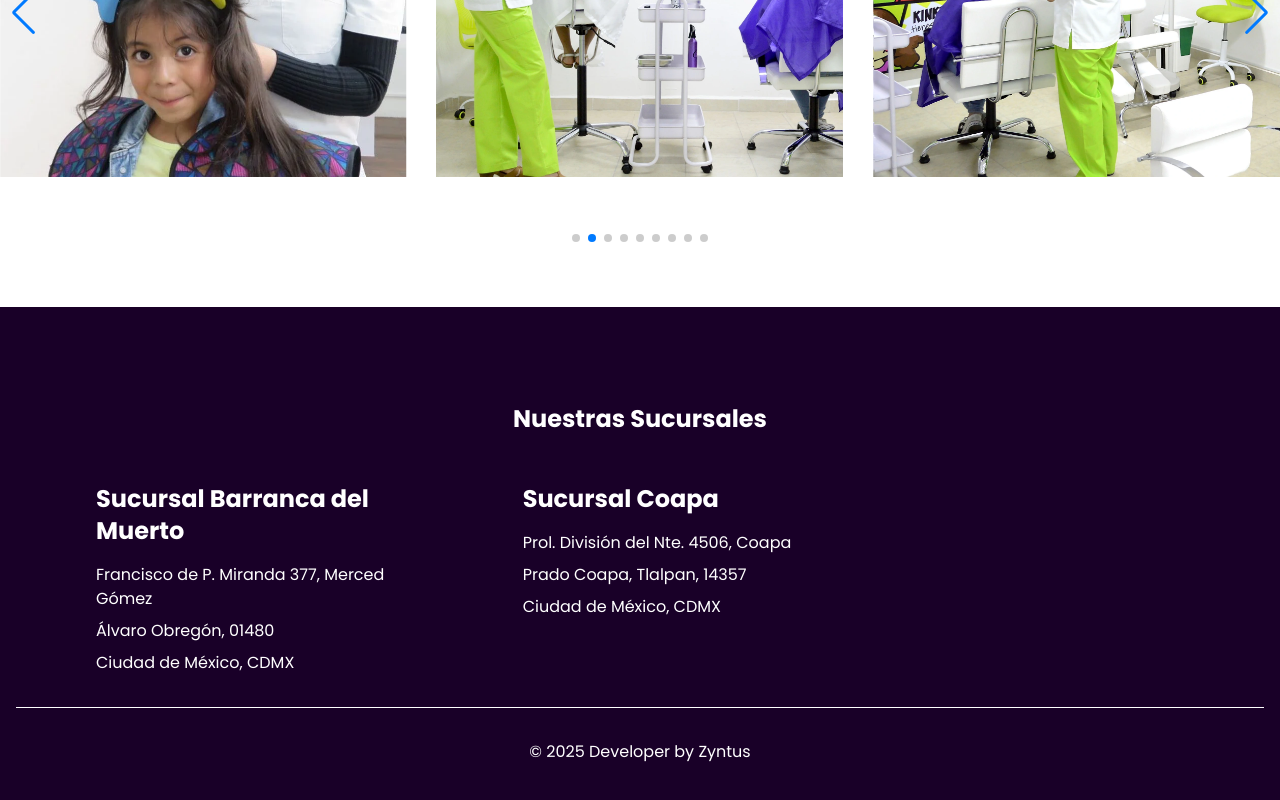
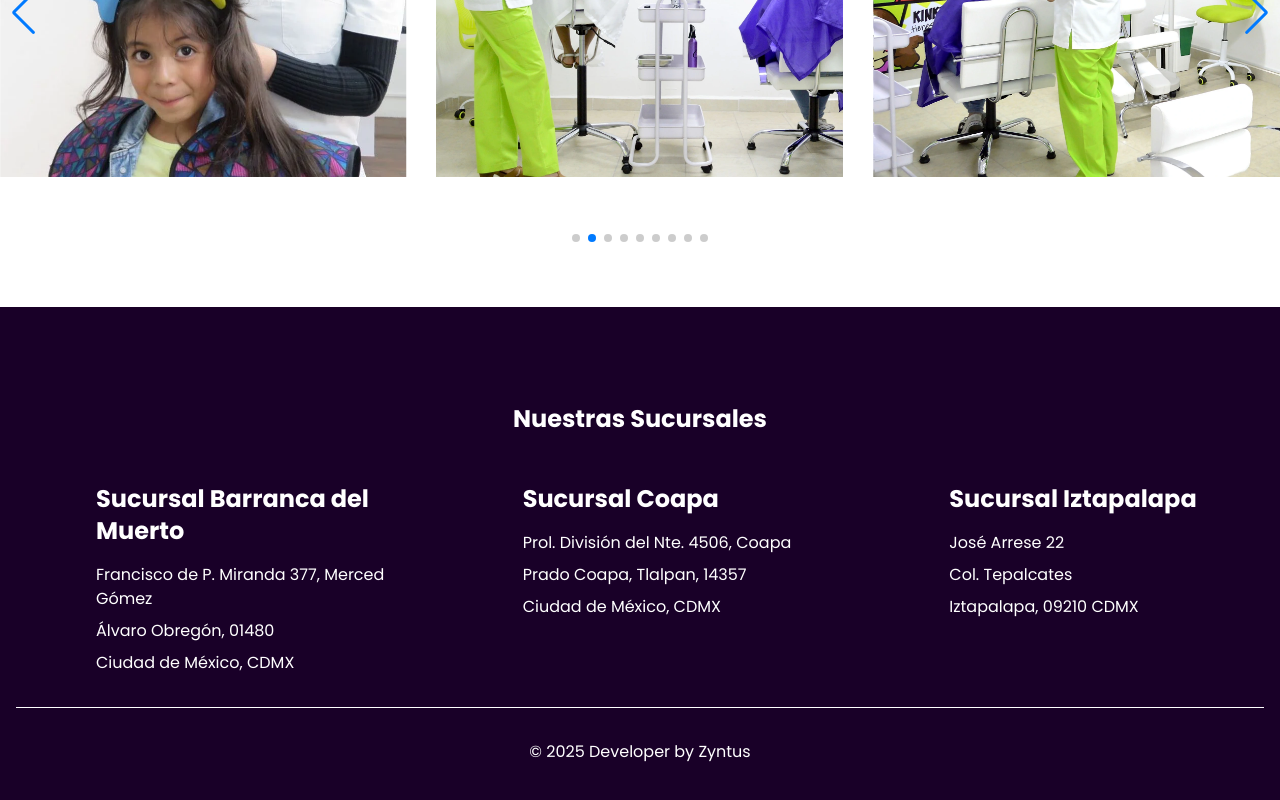
Before and after one commit to BryanTohsaka/pioouch-2, a Next.js app: page / in a window 1280 px wide. Shown: the part 3840-4640 px from the top of the page. Built offline with nearby package versions, Linux system fonts and the light colour scheme.

Commit message:
add tepalcates suc

```diff
--- a/app/components/Banner/Banner.tsx
+++ b/app/components/Banner/Banner.tsx
@@ -19,7 +19,7 @@ const Banner = () => {
 
                     <div className="text-center mt-5 mb-24">
 
-                        <a href='https://wa.me/5551004343?text=Hola%20Sin%20Piojos%C2%AE.%20Me%20puedes%20dar%20info%20sobre%20los%20tratamientos%20para%20eliminar%20piojos?%20Gracias.' className='text-15px ml-4 mt-2 text-blue transition duration-150 ease-in-out hover:text-white hover:bg-blue font-medium py-5 px-16 border border-lightgrey leafbutton'>
+                        <a href='https://wa.me/5570127591?text=Hola%20Sin%20Piojos%C2%AE.%20Me%20puedes%20dar%20info%20sobre%20los%20tratamientos%20para%20eliminar%20piojos?%20Gracias.' className='text-15px ml-4 mt-2 text-blue transition duration-150 ease-in-out hover:text-white hover:bg-blue font-medium py-5 px-16 border border-lightgrey leafbutton'>
                         ¡Agenda tu cita!
                         </a>
 
--- a/app/components/Btnwp.tsx
+++ b/app/components/Btnwp.tsx
@@ -4,11 +4,11 @@ const Btnwp = () => {
   return (
     <>
       <div className='btn-wp btn-fixed'>
-        <a href='https://wa.me/5551004343?text=Hola%20Sin%20Piojos%C2%AE.%20Me%20puedes%20dar%20info%20sobre%20los%20tratamientos%20para%20eliminar%20piojos?%20Gracias.'>
+        <a href='https://wa.me/5570127591?text=Hola%20Sin%20Piojos%C2%AE.%20Me%20puedes%20dar%20info%20sobre%20los%20tratamientos%20para%20eliminar%20piojos?%20Gracias.'>
         <IoLogoWhatsapp />
         </a>
         </div>
-      <div className='btn-pn btn-fixed'><a href='tel:5551004343'><IoCall /></a></div>
+      <div className='btn-pn btn-fixed'><a href='tel:5570127591'><IoCall /></a></div>
     </>
 
   )
--- a/app/components/Footer/Footer.tsx
+++ b/app/components/Footer/Footer.tsx
@@ -17,6 +17,15 @@ const branches = [
             "Prol. División del Nte. 4506, Coapa",
             "Prado Coapa, Tlalpan, 14357",
             "Ciudad de México, CDMX"
+        ],
+        phone: "",
+    },
+    {
+        name: "Sucursal Iztapalapa",
+        address: [
+            "José Arrese 22",
+            "Col. Tepalcates",
+            "Iztapalapa, 09210 CDMX",
         ],
         phone: "",
     },
```
